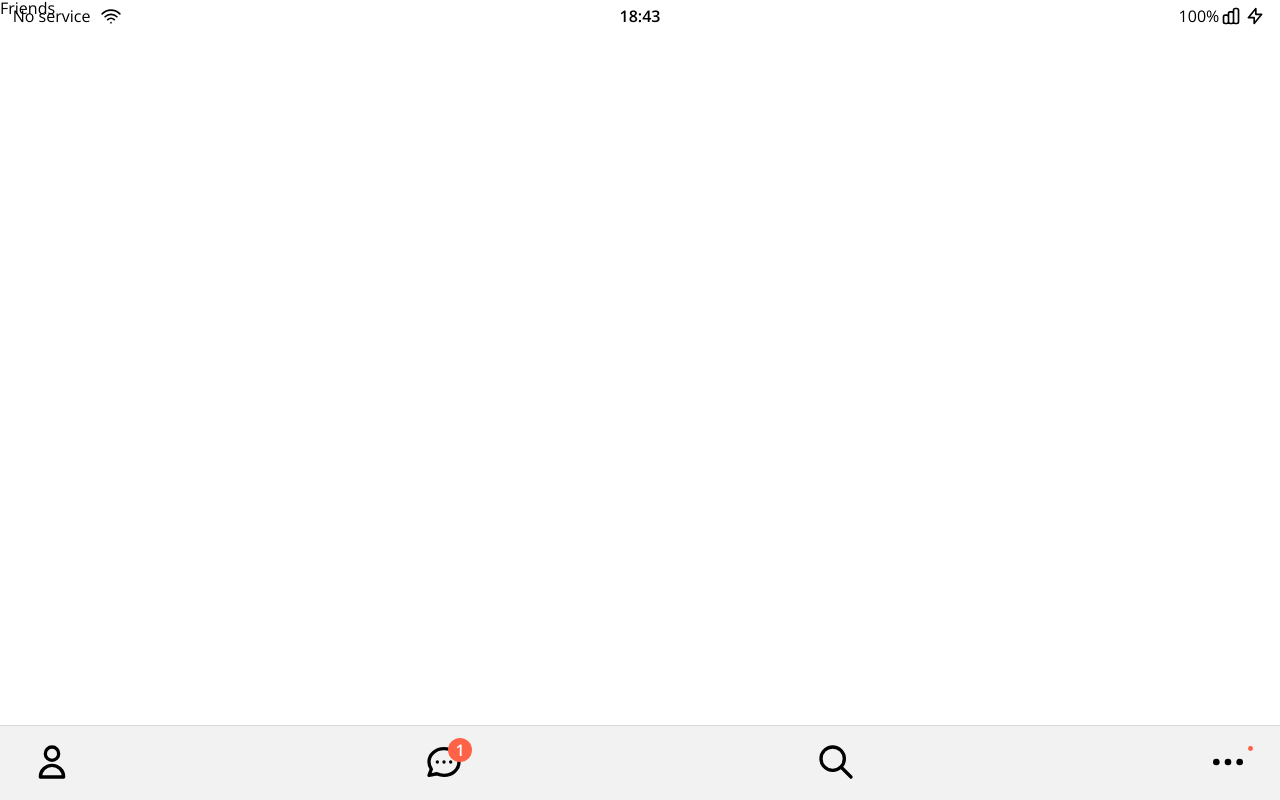
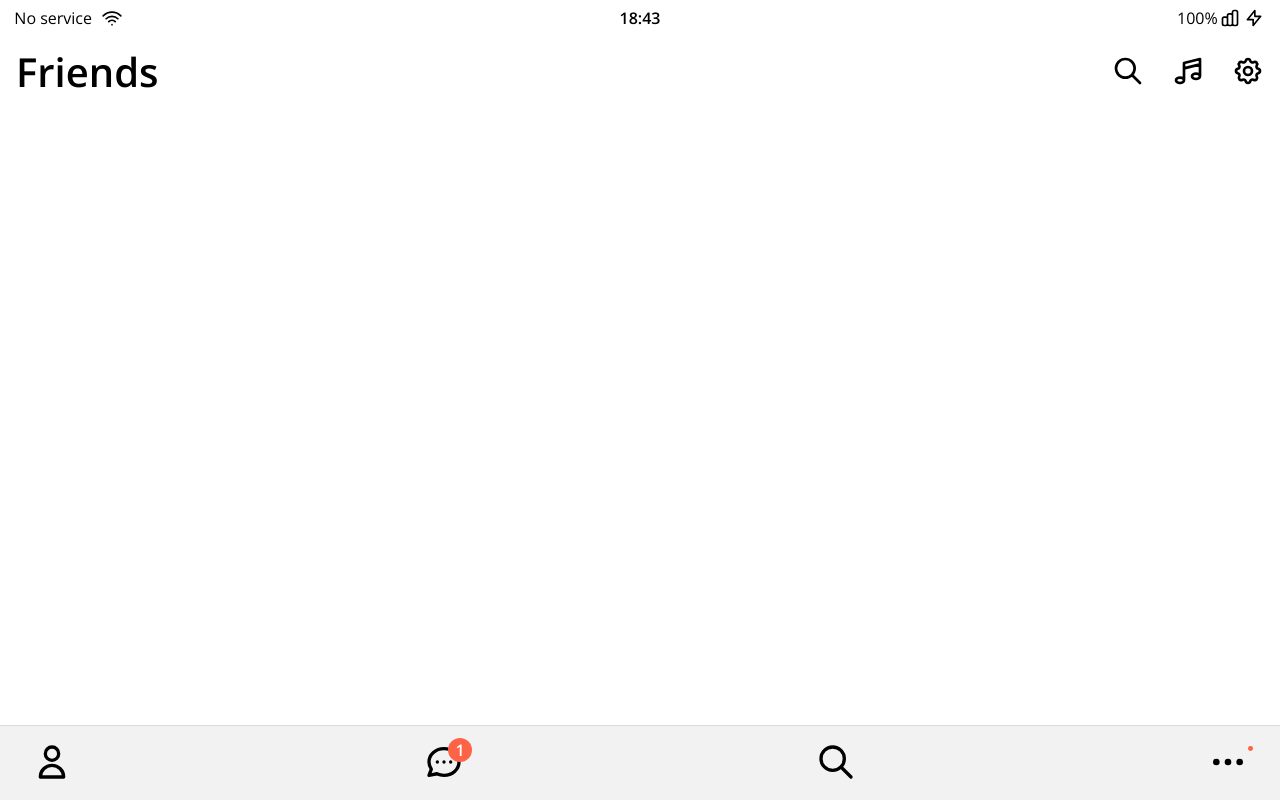
Before and after one commit to SamuelSung-dev/kokoa-clone-2020, a plain HTML site: page friends.html in a window 1280 px wide. Drawn offline with nearby package versions, Linux system fonts and the light colour scheme.

Commit message:
Add friends screen header

```diff
--- /dev/null
+++ b/css/components/screen-header.css
@@ -0,0 +1,19 @@
+.screen-header {
+  display: flex;
+  justify-content: space-between;
+  margin-top: 2.25rem;
+  padding: 1rem 1rem;
+  align-items: center;
+}
+.screen-header__title {
+  font-size: 2.5rem;
+  font-weight: 600;
+}
+
+.screen-header__icons {
+}
+.screen-header__icon {
+  margin-left: 1.5rem;
+  height: 2rem;
+  width: 2rem;
+}
--- a/css/components/status-bar.css
+++ b/css/components/status-bar.css
@@ -1,11 +1,12 @@
 .status-bar {
   display: flex;
   position: fixed;
+  top: 0;
   box-sizing: border-box;
   width: 100%;
   justify-content: center;
   align-items: center;
-  padding: 0.5% 0.5%;
+  padding: 0.5rem 0.5rem;
 }
 .status-bar__column {
   display: flex;
--- a/css/styles.css
+++ b/css/styles.css
@@ -4,6 +4,7 @@
 /* Components */
 @import "components/status-bar.css";
 @import "components/nav-bar.css";
+@import "components/screen-header.css";
 /* Screens */
 @import "screens/login.css";
 
--- a/friends.html
+++ b/friends.html
@@ -22,9 +22,13 @@
       </div>
     </div>
 
-    <header class="header">
-      <h1 class="header__title">Friends</h1>
-      <div class="header__icons"></div>
+    <header class="screen-header">
+      <h1 class="screen-header__title">Friends</h1>
+      <div class="screen-header__icons">
+        <img class="screen-header__icon" src="icon/search.svg" />
+        <img class="screen-header__icon" src="icon/music-note.svg" />
+        <img class="screen-header__icon" src="icon/cog.svg" />
+      </div>
     </header>
     <nav class="nav">
       <ul class="nav__list">
```
